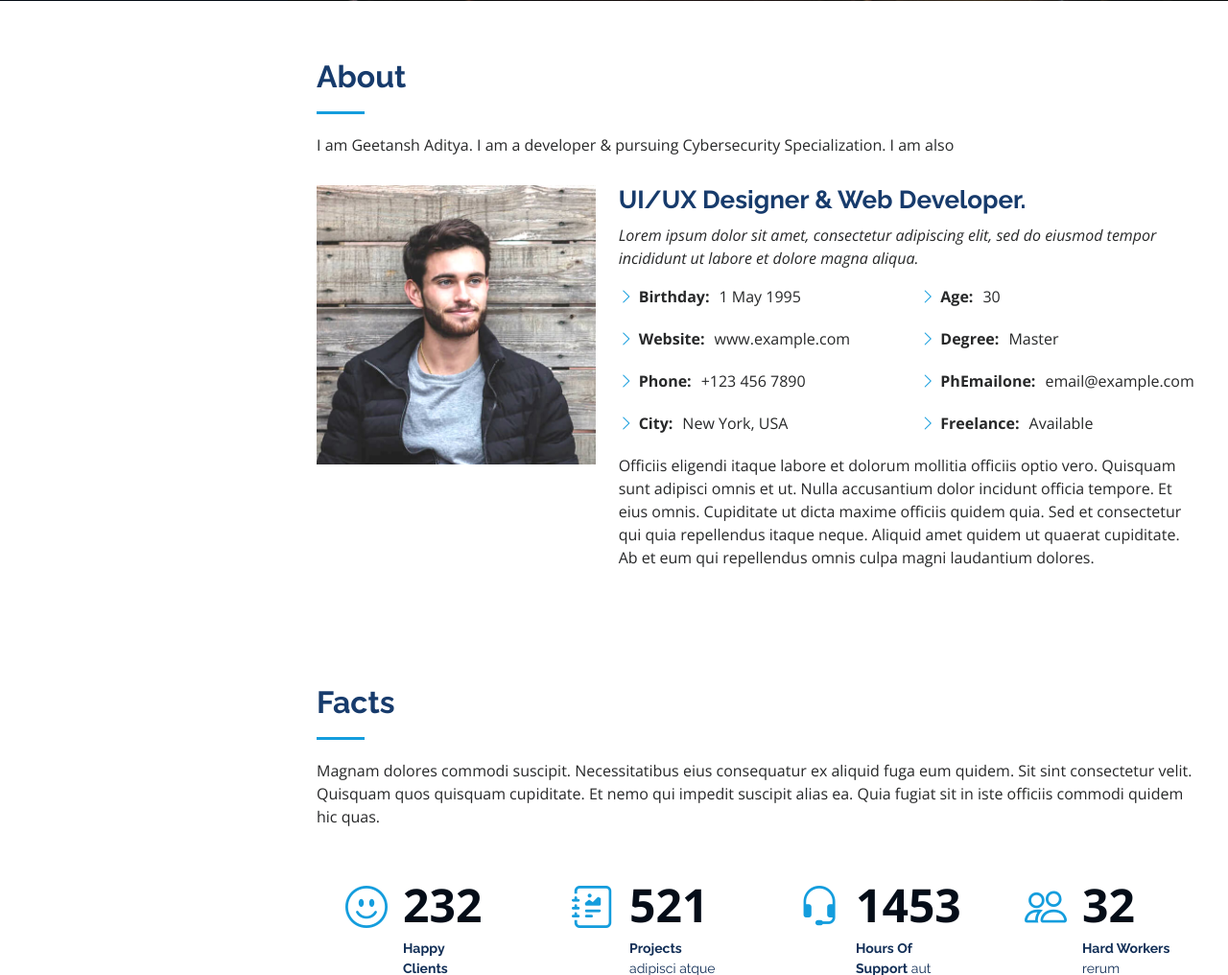
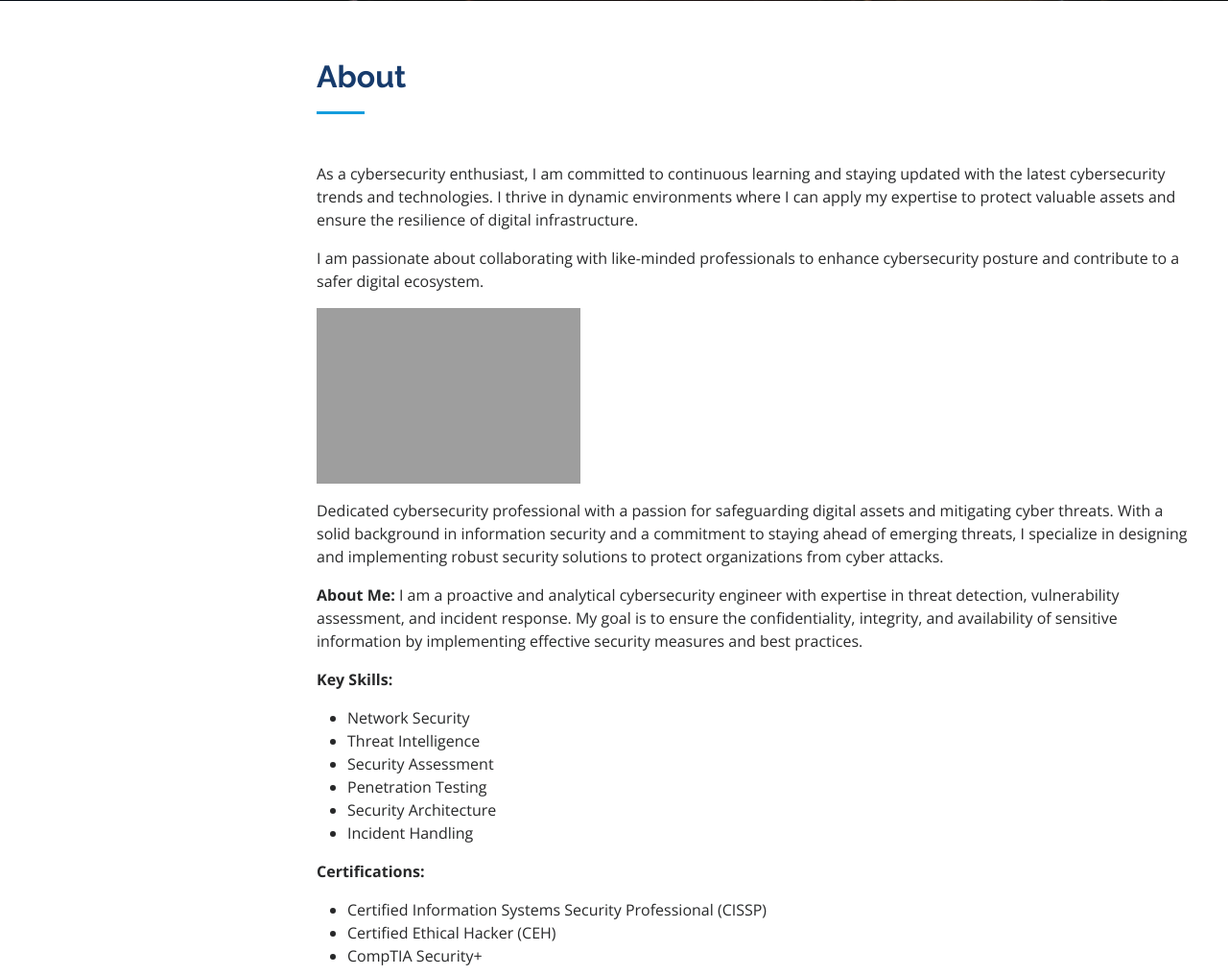
Before and after one commit to Geetansh-Official/Portfolio, a Flask app: page / in a window 1280 px wide. Shown: the part 799-1815 px from the top of the page at 96% size. Run offline with Flask 3, Linux system fonts and the light colour scheme; some libraries are stand-ins or nearby versions; grey boxes are pictures that could not be loaded.

Commit message:
make the edit option for about me

```diff
--- a/databases.py
+++ b/databases.py
@@ -12,3 +12,8 @@
     __tablename__ = 'skills'
     id = db.Column(db.Integer, primary_key=True)
     skill_name = db.Column(db.String(250), nullable=False)
+
+class AboutPage(db.Model):
+    __tablename__ = 'about'
+    id = db.Column(db.Integer, primary_key=True)
+    about_content = db.Column(db.Text, nullable=False)
--- a/main.py
+++ b/main.py
@@ -1,5 +1,5 @@
 from flask import Flask, render_template, redirect, flash, url_for
-from forms import LoginForm, RegisterForm
+from forms import LoginForm, RegisterForm, AboutEdit
 from flask_bootstrap import Bootstrap5
 from flask_ckeditor import CKEditor
 from extensions import db
@@ -20,7 +20,7 @@
 db.init_app(app)
 
 
-from databases import User, Skills
+from databases import User, Skills, AboutPage
 
 with app.app_context():
     db.create_all()
@@ -38,7 +38,9 @@
 # Designing the first page
 @app.route("/")
 def home():
-    return render_template("index.html", current_user=current_user)
+    about_content = db.get_or_404(AboutPage, 1)
+
+    return render_template("index.html", current_user=current_user, about_content=about_content.about_content)
 
 
 # Making up an Admin Palace
@@ -92,6 +94,24 @@
     logout_user()
     return redirect(url_for('home'))
 
+@app.route('/edit_profile', methods=['GET', 'POST'])
+def edit():
+    return render_template("edit.html")
+
+
+# Making different edit functions for editing different parts of the website
+@app.route('/about_edit', methods=['GET', 'POST'])
+def about_edit():
+    post = db.get_or_404(AboutPage, 1)
+    about_form = AboutEdit(body=post.about_content)
+
+    if about_form.validate_on_submit():
+        post.about_content = about_form.body.data
+        db.session.commit()
+        return redirect(url_for('edit'))
+
+    return render_template("editor.html", form=about_form)
+
 # Starting the application
 if __name__ == "__main__":
     app.run(debug=True)
--- a/templates/base.html
+++ b/templates/base.html
@@ -27,6 +27,6 @@
   <!-- Template Main CSS File -->
   <link href="../static/assets/css/style.css" rel="stylesheet">
 
-
+  {% block style %}{% endblock %}
 </head>
 {% block content %} {% endblock %}
--- a/templates/index.html
+++ b/templates/index.html
@@ -30,6 +30,9 @@
           <li><a href="#portfolio" class="nav-link scrollto"><i class="bx bx-book-content"></i> <span>Portfolio</span></a></li>
           <li><a href="#services" class="nav-link scrollto"><i class="bx bx-server"></i> <span>Services</span></a></li>
           <li><a href="#contact" class="nav-link scrollto"><i class="bx bx-envelope"></i> <span>Contact</span></a></li>
+          {% if current_user.is_authenticated %}
+          <li><a href="{{url_for('edit')}}" class="nav-link scrollto"><i class="bx bx-envelope"></i> <span>Edit Pages</span></a></li>
+          {% endif %}
         </ul>
       </nav><!-- .nav-menu -->
     </div>
@@ -53,50 +56,13 @@
 
     <!-- ======= About Section ======= -->
     <section id="about" class="about">
-      <div class="container">
-
-        <div class="section-title">
-          <h2>About</h2>
-          <p>I am Geetansh Aditya. I am a developer & pursuing Cybersecurity Specialization. I am also</p>
+        <div class="container">
+          <div class="section-title">
+                  <h2>About</h2>
+                </div>
+            {{ about_content|safe }}
         </div>
-
-        <div class="row">
-          <div class="col-lg-4" data-aos="fade-right">
-            <img src="../static/assets/img/profile-img.jpg" class="img-fluid" alt="">
-          </div>
-          <div class="col-lg-8 pt-4 pt-lg-0 content" data-aos="fade-left">
-            <h3>UI/UX Designer &amp; Web Developer.</h3>
-            <p class="fst-italic">
-              Lorem ipsum dolor sit amet, consectetur adipiscing elit, sed do eiusmod tempor incididunt ut labore et dolore
-              magna aliqua.
-            </p>
-            <div class="row">
-              <div class="col-lg-6">
-                <ul>
-                  <li><i class="bi bi-chevron-right"></i> <strong>Birthday:</strong> <span>1 May 1995</span></li>
-                  <li><i class="bi bi-chevron-right"></i> <strong>Website:</strong> <span>www.example.com</span></li>
-                  <li><i class="bi bi-chevron-right"></i> <strong>Phone:</strong> <span>+123 456 7890</span></li>
-                  <li><i class="bi bi-chevron-right"></i> <strong>City:</strong> <span>New York, USA</span></li>
-                </ul>
-              </div>
-              <div class="col-lg-6">
-                <ul>
-                  <li><i class="bi bi-chevron-right"></i> <strong>Age:</strong> <span>30</span></li>
-                  <li><i class="bi bi-chevron-right"></i> <strong>Degree:</strong> <span>Master</span></li>
-                  <li><i class="bi bi-chevron-right"></i> <strong>PhEmailone:</strong> <span>email@example.com</span></li>
-                  <li><i class="bi bi-chevron-right"></i> <strong>Freelance:</strong> <span>Available</span></li>
-                </ul>
-              </div>
-            </div>
-            <p>
-              Officiis eligendi itaque labore et dolorum mollitia officiis optio vero. Quisquam sunt adipisci omnis et ut. Nulla accusantium dolor incidunt officia tempore. Et eius omnis.
-              Cupiditate ut dicta maxime officiis quidem quia. Sed et consectetur qui quia repellendus itaque neque. Aliquid amet quidem ut quaerat cupiditate. Ab et eum qui repellendus omnis culpa magni laudantium dolores.
-            </p>
-          </div>
-        </div>
-
-      </div>
-    </section><!-- End About Section -->
+    </section>
 
     <!-- ======= Facts Section ======= -->
     <section id="facts" class="facts">
@@ -277,6 +243,8 @@
 
       </div>
     </section><!-- End Resume Section -->
+
+
 
     <!-- ======= Portfolio Section ======= -->
     <section id="portfolio" class="portfolio section-bg">
```
Also changed, not shown: forms.py (+6 -1 lines), templates/edit.html (added, +17 -0 lines), templates/editor.html (added, +24 -0 lines), instance/site.db, 1 other file.
